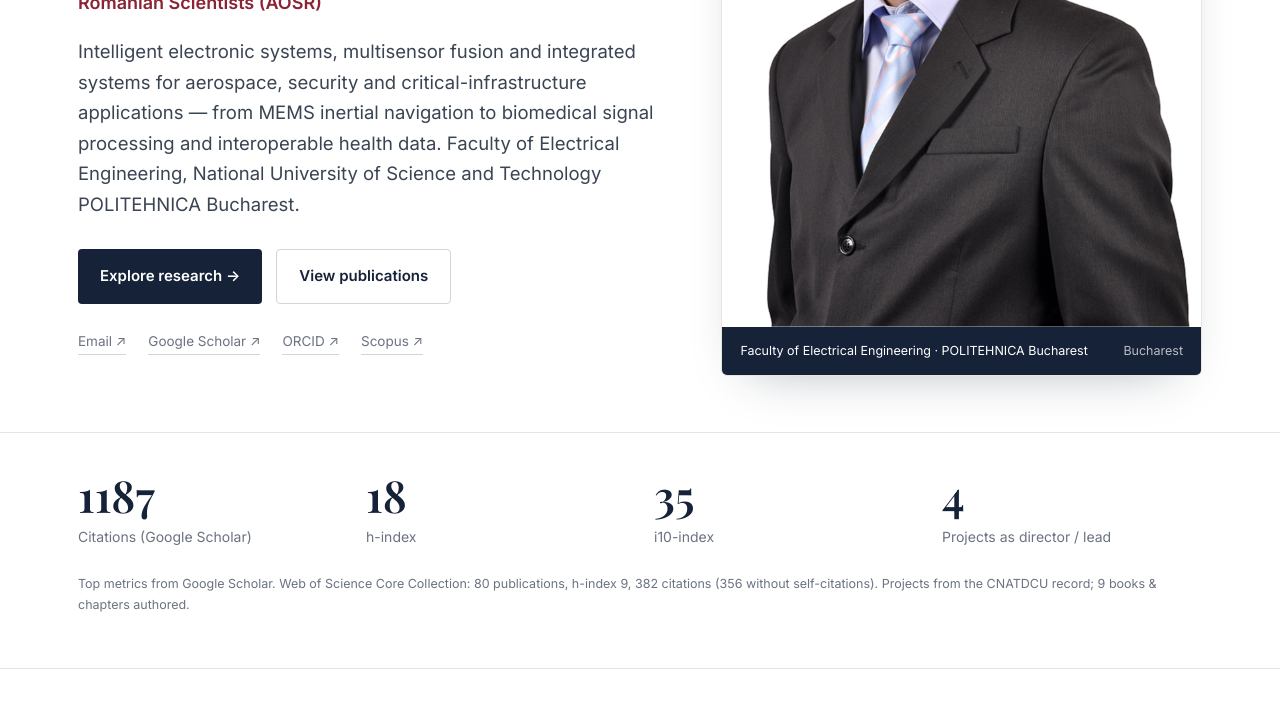
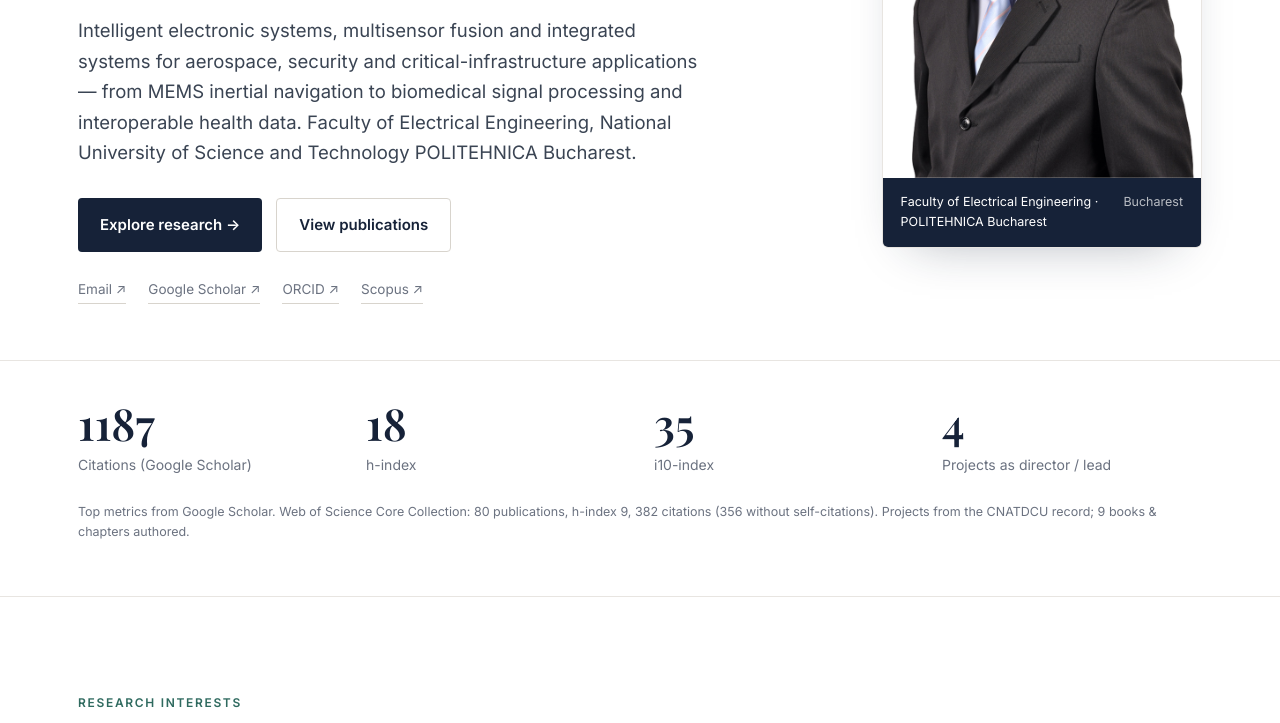
Before and after one commit to felixadochiei/academic-website, a plain HTML site: page index.html in a window 1280 px wide. Shown: the part 448-1171 px from the top of the page. Drawn offline with nearby package versions, Linux system fonts and the light colour scheme; a web font is replaced by a local one.

Commit message:
Reduce photo size in hero section

```diff
--- a/index.html
+++ b/index.html
@@ -41,7 +41,7 @@
   .menu-btn{display:none;background:none;border:1px solid var(--line-strong);border-radius:4px;padding:8px 14px;font-family:var(--sans);font-size:14px;font-weight:600;cursor:pointer;color:var(--navy)}
 
   .hero{padding:72px 0 56px}
-  .hero-grid{display:grid;grid-template-columns:1.1fr .9fr;gap:56px;align-items:center}
+  .hero-grid{display:grid;grid-template-columns:1.4fr .6fr;gap:56px;align-items:center}
   .hero h1{font-size:clamp(42px,5.6vw,72px);margin:18px 0 0;letter-spacing:-.01em}
   .hero .role{color:var(--crimson);font-weight:600;font-size:18px;margin-top:20px}
   .hero .lede{color:#3a4453;font-size:18.5px;max-width:34em;margin-top:18px}
```
